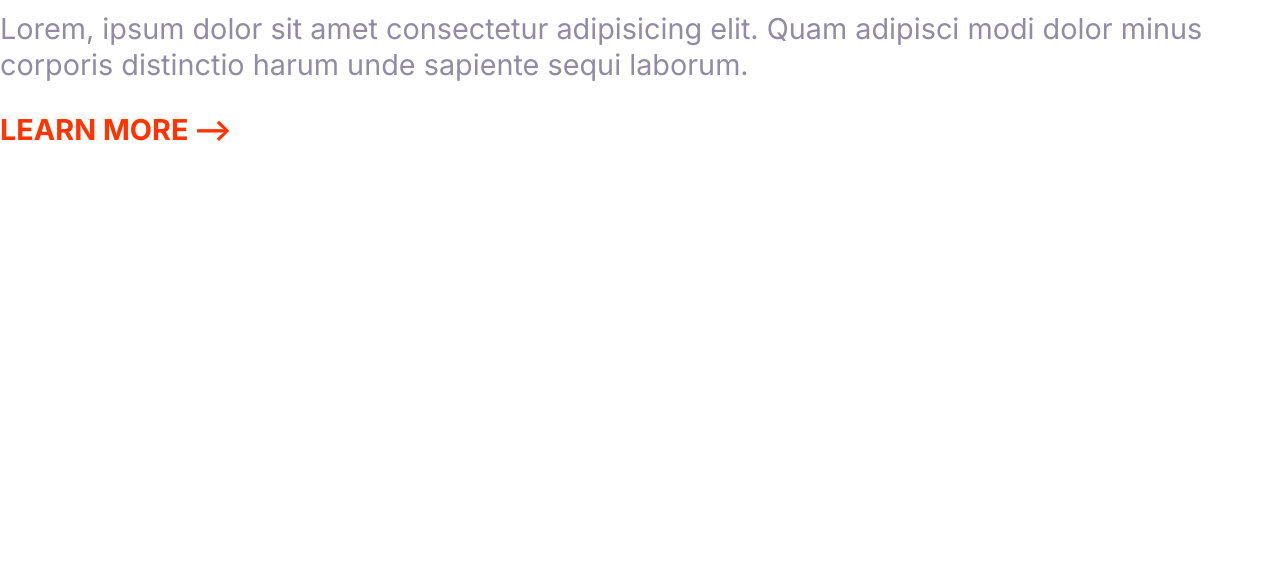
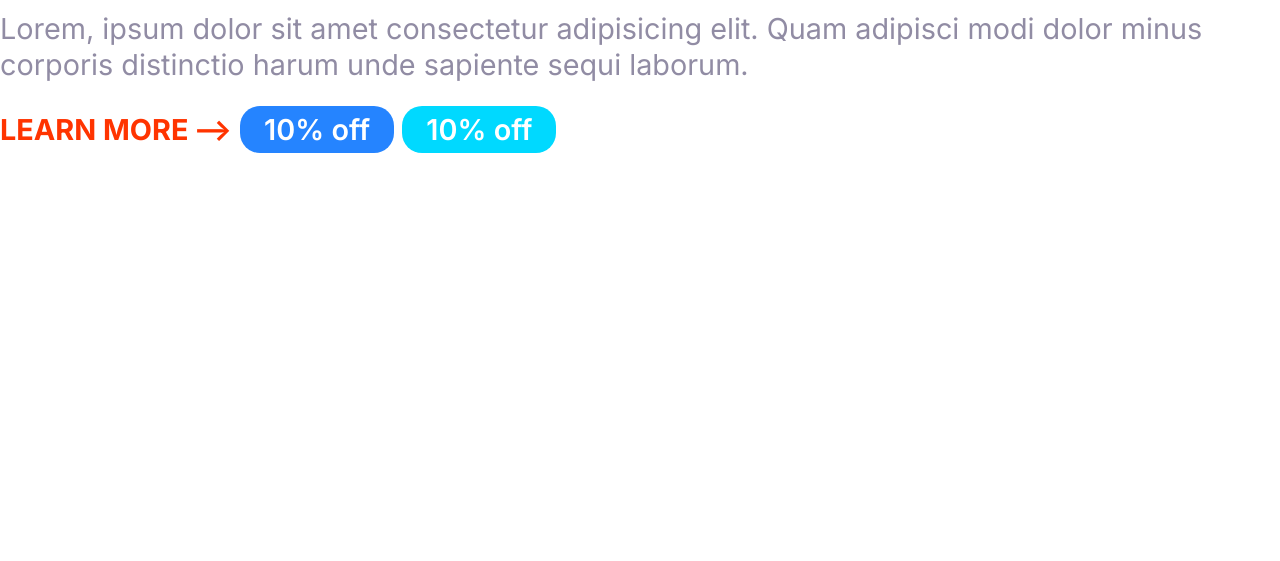
Before and after one commit to Asim925/Moshify, a plain HTML site: page index.html in a window 1280 px wide. Shown: the part 239-800 px from the top of the page. Drawn offline with Linux system fonts and the light colour scheme.

Commit message:
pushed for a while

```diff
--- a/css/style.css
+++ b/css/style.css
@@ -27,6 +27,22 @@ h3 {
 
 h3 {
   margin-bottom: 0.5rem;
+}
+
+.badge {
+  color: white;
+  border-radius: 20px;
+  white-space: nowrap;
+  padding: 0.25rem 1rem;
+  font-weight: 600;
+}
+
+.badgeOne {
+  background-color: var(--color-primary);
+}
+
+.badgeTwo {
+  background-color: var(--color-secondary);
 }
 
 /* BigScreen media query for typography */
--- a/index.html
+++ b/index.html
@@ -8,7 +8,7 @@
     <link rel="preconnect" href="https://fonts.googleapis.com" />
     <link rel="preconnect" href="https://fonts.gstatic.com" crossorigin />
     <link
-      href="https://fonts.googleapis.com/css2?family=Inter:wght@400;700&family=PT+Serif:ital@1&family=Poppins:wght@300;900&display=swap"
+      href="https://fonts.googleapis.com/css2?family=Inter:wght@400;600;700&family=PT+Serif:ital@1&family=Poppins:wght@300;900&display=swap"
       rel="stylesheet"
     />
 
@@ -27,5 +27,7 @@
       modi dolor minus corporis distinctio harum unde sapiente sequi laborum.
     </p>
     <a class="learnMore" href="#">LEARN MORE</a>
+    <span class="badge badgeOne">10% off</span>
+    <span class="badge badgeTwo">10% off</span>
   </body>
 </html>
```
